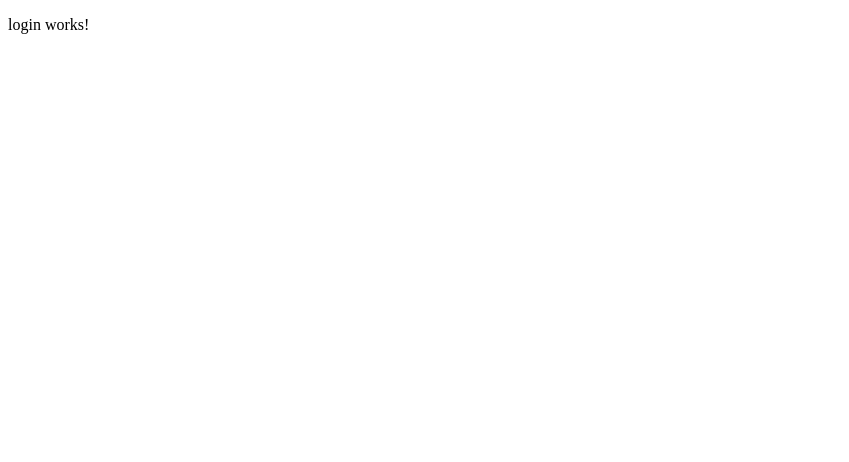
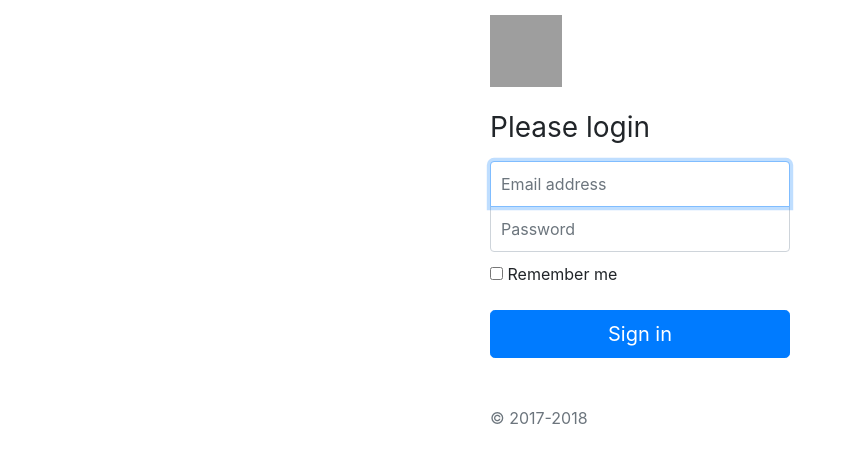
Before and after one commit to sreekmatta/personal-expenses-manager, an Angular app: page / in a window 1280 px wide. Shown: the top 462 px of the page, without its empty margins (0-849 px from the left). Built offline with nearby package versions, Linux system fonts and the light colour scheme; grey boxes are pictures that could not be loaded.

Commit message:
added login html page

```diff
--- a/src/app/app.module.ts
+++ b/src/app/app.module.ts
@@ -5,6 +5,7 @@
 import { LoginComponent } from './login/login.component';
 import { RegisterComponent } from './register/register.component';
 import { ProfileComponent } from './profile/profile.component';
+import {FormsModule} from '@angular/forms';
 
 @NgModule({
   declarations: [
@@ -14,7 +15,8 @@
     ProfileComponent
   ],
   imports: [
-    BrowserModule
+    BrowserModule,
+    FormsModule
   ],
   providers: [],
   bootstrap: [AppComponent]
--- a/src/app/login/login.component.css
+++ b/src/app/login/login.component.css
@@ -0,0 +1,49 @@
+html,
+body {
+  height: 100%;
+}
+
+body {
+  display: -ms-flexbox;
+  display: -webkit-box;
+  display: flex;
+  -ms-flex-align: center;
+  -ms-flex-pack: center;
+  -webkit-box-align: center;
+  align-items: center;
+  -webkit-box-pack: center;
+  justify-content: center;
+  padding-top: 40px;
+  padding-bottom: 40px;
+  background-color: #f5f5f5;
+}
+
+.form-signin {
+  width: 100%;
+  max-width: 330px;
+  padding: 15px;
+  margin: 0 auto;
+}
+.form-signin .checkbox {
+  font-weight: 400;
+}
+.form-signin .form-control {
+  position: relative;
+  box-sizing: border-box;
+  height: auto;
+  padding: 10px;
+  font-size: 16px;
+}
+.form-signin .form-control:focus {
+  z-index: 2;
+}
+.form-signin input[type="email"] {
+  margin-bottom: -1px;
+  border-bottom-right-radius: 0;
+  border-bottom-left-radius: 0;
+}
+.form-signin input[type="password"] {
+  margin-bottom: 10px;
+  border-top-left-radius: 0;
+  border-top-right-radius: 0;
+}
--- a/src/app/login/login.component.html
+++ b/src/app/login/login.component.html
@@ -1,3 +1,15 @@
-<p>
-  login works!
-</p>
+<form class="form-signin">
+  <img class="mb-4" src="https://getbootstrap.com/assets/brand/bootstrap-solid.svg" alt="" width="72" height="72">
+  <h1 class="h3 mb-3 font-weight-normal">Please login</h1>
+  <label for="inputEmail" class="sr-only">Email address</label>
+  <input type="email" id="inputEmail" class="form-control" placeholder="Email address" required autofocus>
+  <label for="inputPassword" class="sr-only">Password</label>
+  <input type="password" id="inputPassword" class="form-control" placeholder="Password" required>
+  <div class="checkbox mb-3">
+    <label>
+      <input type="checkbox" value="remember-me"> Remember me
+    </label>
+  </div>
+  <button class="btn btn-lg btn-primary btn-block" type="submit">Sign in</button>
+  <p class="mt-5 mb-3 text-muted">&copy; 2017-2018</p>
+</form>
--- a/src/index.html
+++ b/src/index.html
@@ -7,8 +7,10 @@
 
   <meta name="viewport" content="width=device-width, initial-scale=1">
   <link rel="icon" type="image/x-icon" href="favicon.ico">
+  <link rel="stylesheet" href="https://maxcdn.bootstrapcdn.com/bootstrap/4.0.0/css/bootstrap.min.css"
+        integrity="sha384-Gn5384xqQ1aoWXA+058RXPxPg6fy4IWvTNh0E263XmFcJlSAwiGgFAW/dAiS6JXm" crossorigin="anonymous">
 </head>
 <body>
-  <app-root></app-root>
+<app-root></app-root>
 </body>
 </html>
```
